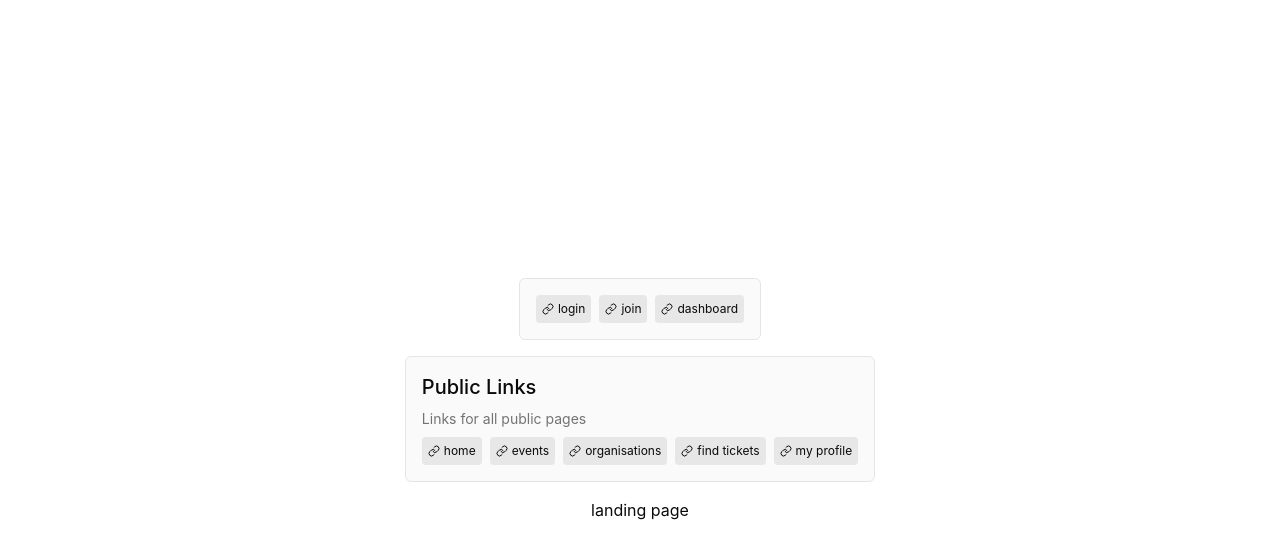
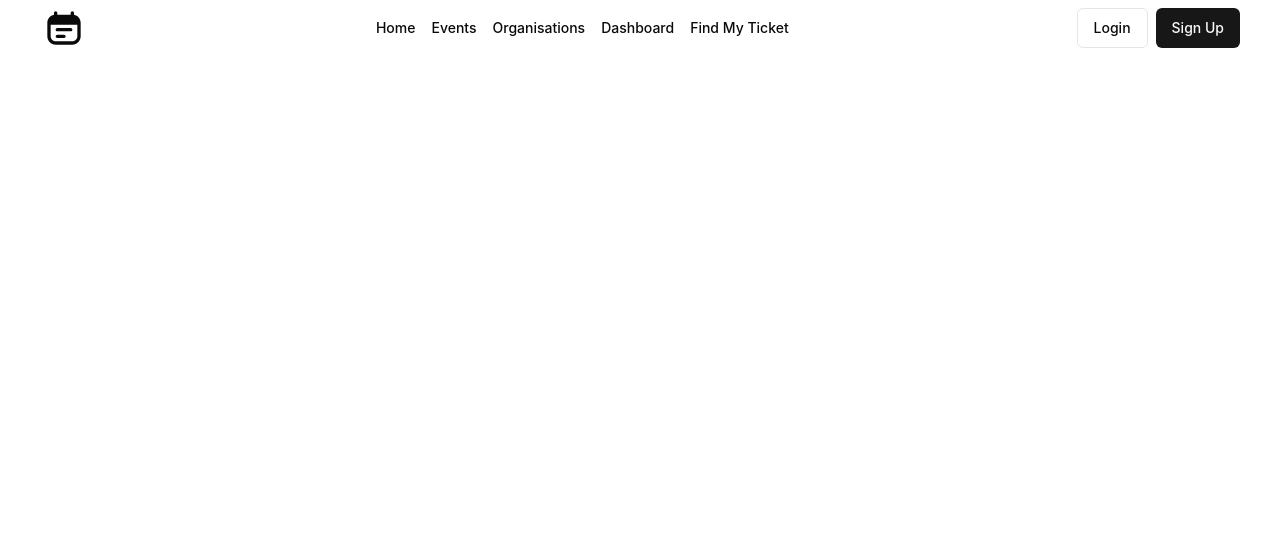
Before and after one commit to delmac-dev/event-management-app, a Next.js app: page / in a window 1280 px wide. Shown: the top 558 px of the page. Built offline with nearby package versions, Linux system fonts and the light colour scheme.

Commit message:
added a sought off header

```diff
--- /dev/null
+++ b/app/(public)/(components)/header.tsx
@@ -0,0 +1,69 @@
+import Logo from "@/components/common/logo";
+import { Button } from "@/components/ui/button";
+import { _dashboard, _events, _home, _organisations } from "@/lib/routes";
+import { cn } from "@/lib/utils";
+import { User } from "@supabase/supabase-js";
+import { MenuIcon } from "lucide-react";
+import Link from "next/link";
+
+const navLinks = [
+    {
+        name: "home",
+        link: _home
+    },
+    {
+        name: "events",
+        link: _events
+    },
+    {
+        name: "organisations",
+        link: _organisations
+    },
+    {
+        name: "dashboard",
+        link: _dashboard
+    },
+    {
+        name: "find my ticket",
+        link: _home
+    }
+]
+
+export default function Header ({user}:{user?: User}) {
+
+    return (
+        <header className="relative w-full h-14 flex_center justify-between px-5 md:px-10">
+            <Logo />
+            <div className="hidden md:flex gap-4">
+                {navLinks.map(({name, link}, _i) => (
+                    <Link key={_i} href={link} className="font-medium text-sm capitalize">{name}</Link>
+                ))}
+            </div>
+            <AuthSection />
+            <MobileNav />
+        </header>
+    )
+}
+
+const AuthSection = ({user, isMobile = false}:{user?: User, isMobile?: boolean}) => (
+    user ? (
+        <div className="flex gap-2">
+            user goes here
+        </div>
+    ): (
+        <div className={cn(!isMobile? "hidden md:flex gap-2" : "flex gap-2 flex-col md:hidden")}>
+            <Button variant={'outline'}>Login</Button>
+            <Button>Sign Up</Button>
+        </div>
+    )
+)
+
+const MobileNav = () => {
+    return (
+        <div className="block md:hidden">
+            <Button variant={'ghost'} className="w-10 h-10 p-0">
+                <MenuIcon />
+            </Button>
+        </div>
+    )
+}
--- a/app/(public)/(home)/page.tsx
+++ b/app/(public)/(home)/page.tsx
@@ -1,9 +1,10 @@
+import Header from "../(components)/header";
 
 export default async function Index() {
 
   return (
     <>
-      landing page
+      <Header />
     </>
   );
 }
--- a/app/(public)/layout.tsx
+++ /dev/null
@@ -1,30 +0,0 @@
-import { LinksProp, StarterHeader, StarterLink, StarterProps } from "@/components/starter";
-import { _dashboard, _events, _home, _join, _login, _organisations, _profile, _tickets } from "@/lib/routes";
-
-const data: StarterProps = {
-  title: "Public Links",
-  description: "Links for all public pages",
-  links: [
-    {name: "home", link: _home},
-    {name: "events", link: _events},
-    {name: "organisations", link: _organisations},
-    {name: "find tickets", link: _tickets},
-    {name: "my profile", link: _profile("237657657rfgfgftfty")},
-  ]
-};
-
-const authLink:LinksProp[] = [
-  {name: "login", link: _login},
-  {name: "join", link: _join},
-  {name: "dashboard", link: _dashboard},
-]
-
-export default function Layout({children}: {children: React.ReactNode}) {
-  return (
-    <>
-      <StarterLink links={authLink} isPrimary />
-      <StarterHeader {...data} />
-      { children }
-    </>
-  );
-}
--- a/app/globals.css
+++ b/app/globals.css
@@ -77,7 +77,7 @@
   }
 
   body {
-    @apply relative bg-background text-foreground min-h-screen w-full flex_center flex-col gap-4;
+    @apply relative bg-background text-foreground min-h-screen w-full flex-col gap-4;
   }
 
   .flex_center {
```
